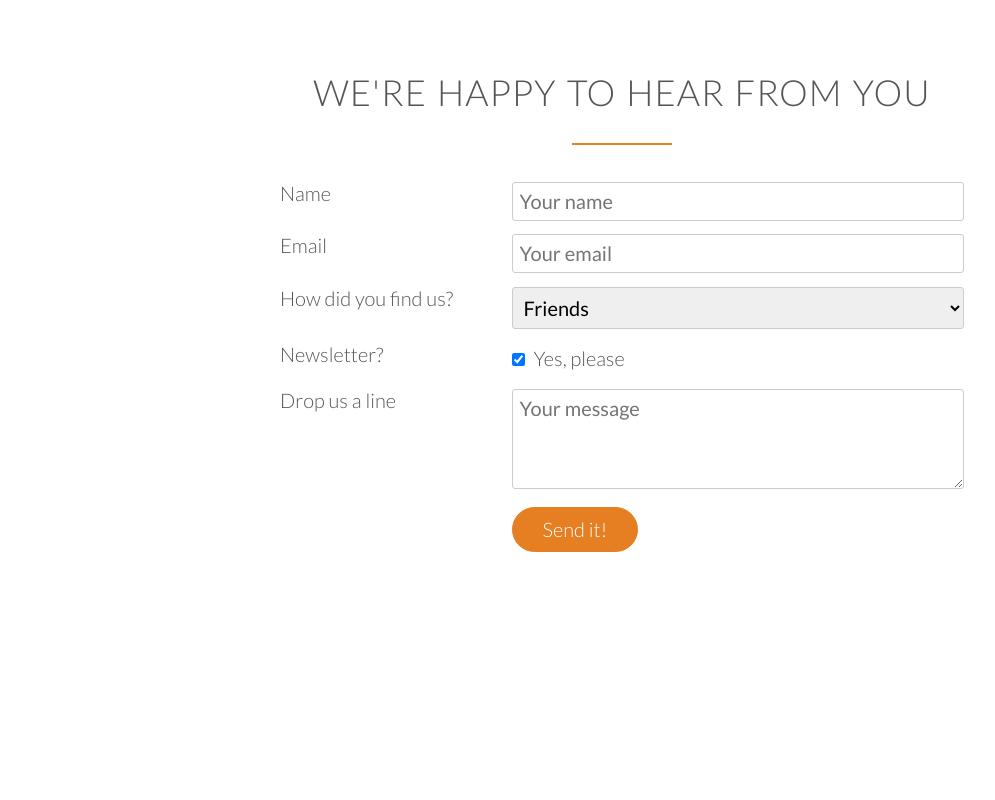
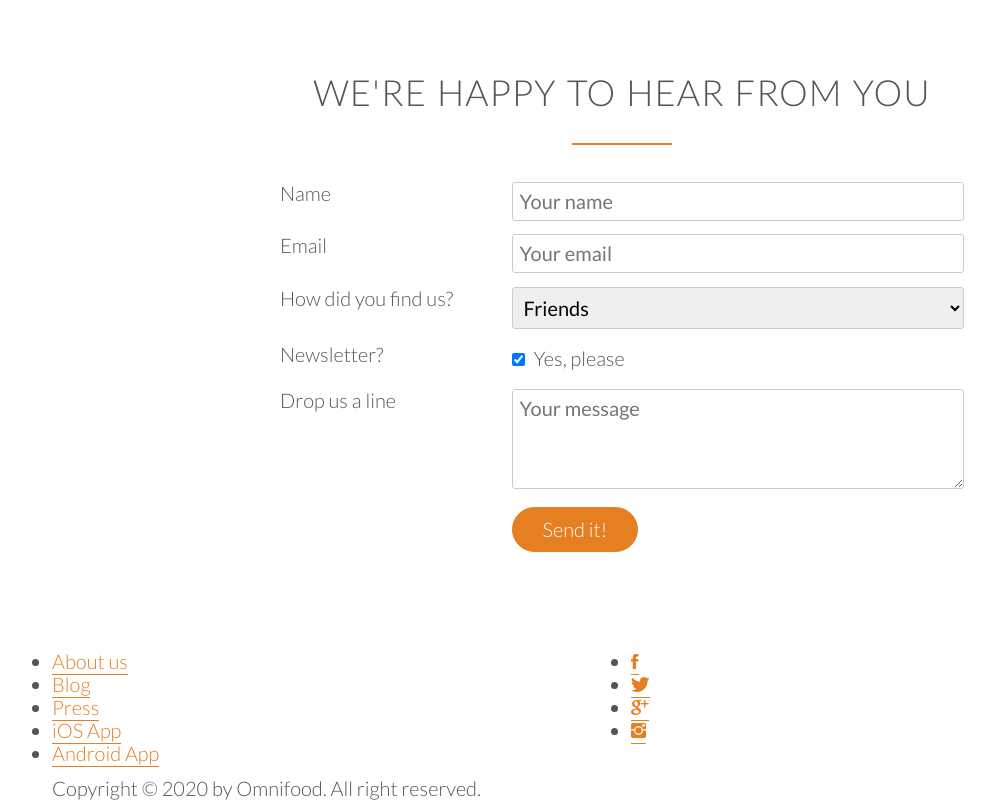
Before and after one commit to LaserPewPew10/omnifood, a plain HTML site: page index.html in a window 1280 px wide. Shown: the part 4594-5394 px from the top of the page, without its empty margins (18-1013 px from the left). Before the commit the page ends 5233 px from the top, so only its background shows below. Drawn offline with Linux system fonts and the light colour scheme; files whose address does not match are found by name.

Commit message:
implmented footer for omnifood

```diff
--- a/index.html
+++ b/index.html
@@ -400,5 +400,44 @@
   </div>
 </section>
 
+<footer>
+  <div class="row">
+    <div class="col span-1-of-2">
+      <ul class="footer-nav">
+        <li><a href="#">About us</a></li>
+        <li><a href="#">Blog</a></li>
+        <li><a href="#">Press</a></li>
+        <li><a href="#">iOS App</a></li>
+        <li><a href="#">Android App</a></li>
+      </ul>
+    </div>
+    <div class="col span-1-of-2">
+      <ul class="social-links">
+        <li><a href="#"><i class="ion-social-facebook"></i></a></li>
+        <li><a href="#"><i class="ion-social-twitter"></i></a></li>
+        <li><a href="#"><i class="ion-social-googleplus"></i></a></li>
+        <li><a href="#"><i class="ion-social-instagram"></i></a></li>
+      </ul>
+    </div>
+  </div>
+  <div class="row">
+    <p>
+      Copyright &copy; 2020 by Omnifood. All right reserved.
+    </p>
+  </div>
+
+
+</footer>
+
   </body>
 </html>
+
+<!-- Navigation:
+1. About us
+2. Blog
+3. Press
+4. iOS App
+5. Android App
+
+Also include links to facebook, twitter, google+ and Instagram accounts.
+ -->
```
